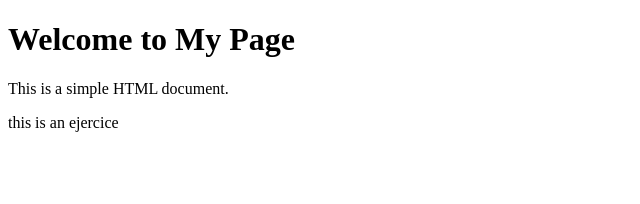
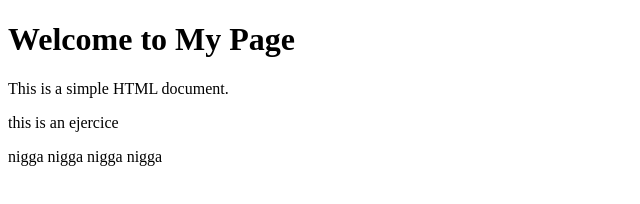
Before and after one commit to Pablodelosbackyardigans07/Practica, a plain HTML site: page index.html in a window 1280 px wide. Shown: the whole page, without its empty margins (0-640 px from the left). Drawn offline with Linux system fonts and the light colour scheme.

Commit message:
me pica el vini

```diff
--- a/index.html
+++ b/index.html
@@ -10,5 +10,6 @@
         console.log("Hello, World!");
     </script>
     <p>this is an ejercice</p>
+    <p>nigga nigga nigga nigga</p>
 </body>
 </html>
```
